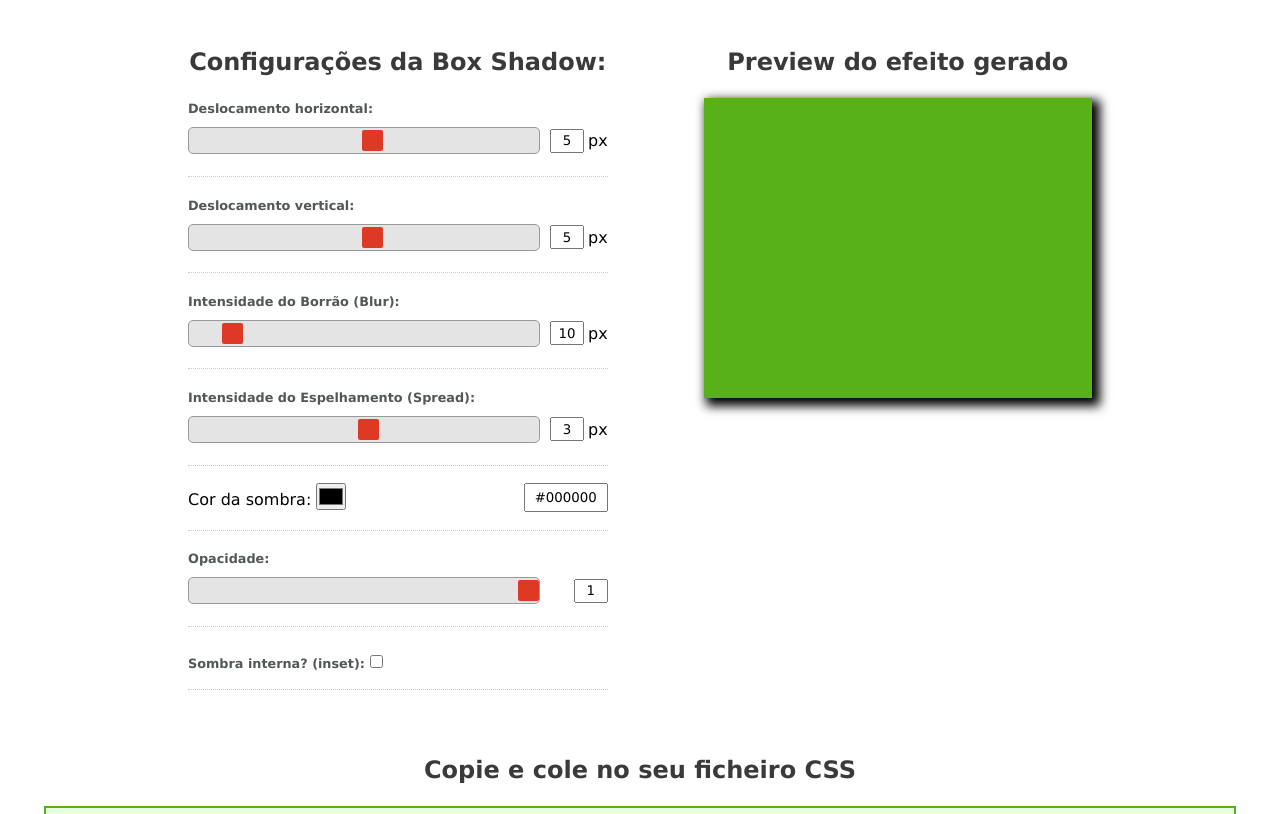
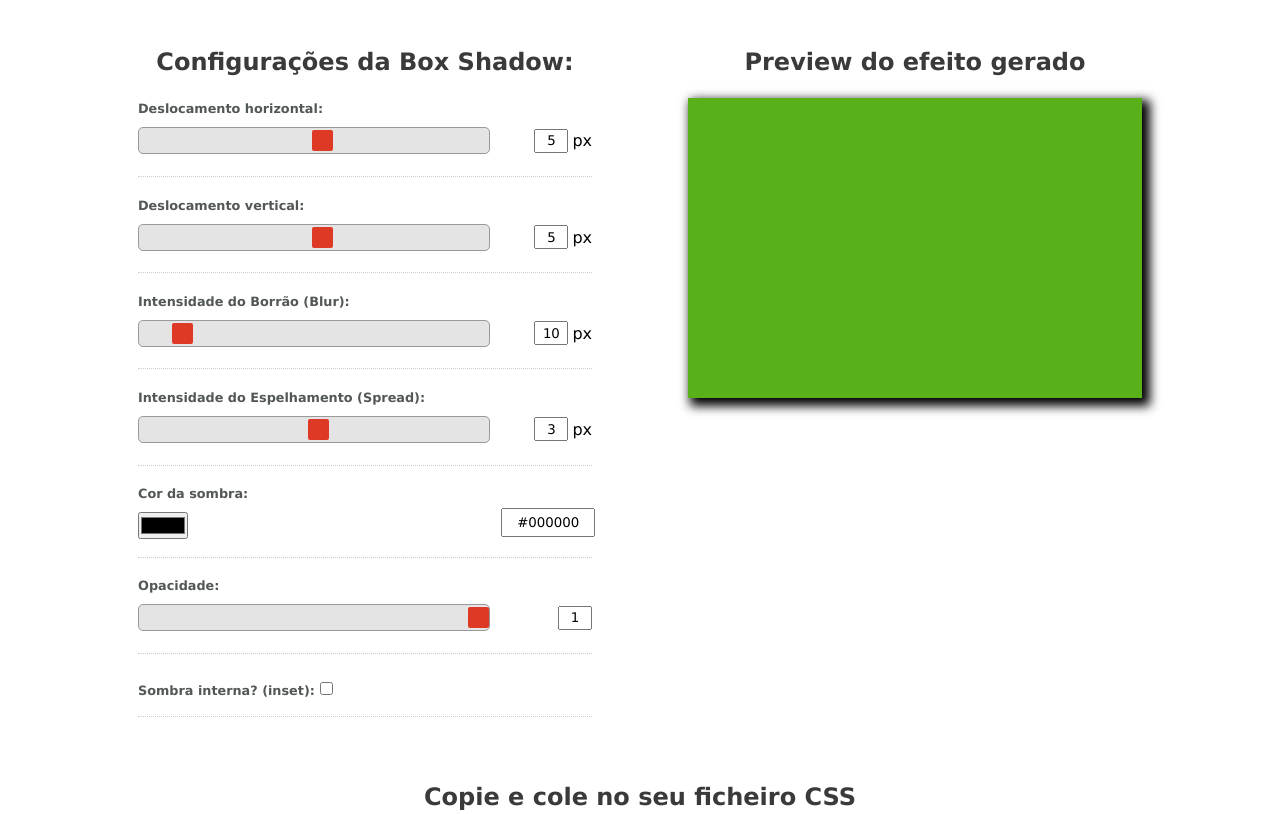
Before and after one commit to amac81/Js-BoxShadow-gen, a plain HTML site: page index.html in a window 1280 px wide. Shown: the top 814 px of the page. Drawn offline with Linux system fonts and the light colour scheme.

Commit message:
Css update - shadow color input

```diff
--- a/css/styles.css
+++ b/css/styles.css
@@ -18,7 +18,7 @@ input {text-align: center;}
 
 #box-shadow-generator {
     display: flex;
-    max-width: 1000px;
+    max-width: 1100px;
     margin: 0 auto;
 }
 
@@ -29,13 +29,7 @@ input {text-align: center;}
 }
 
 /* Controls */
-.form-control {
-    display: flex;
-    padding-bottom: 1.1rem;
-    margin-bottom: 1.1rem;
-    border-bottom: 1px dotted #ccc;
-}
-
+.form-control,
 .form-control-color {
     display: flex;
     padding-bottom: 1.1rem;
@@ -44,19 +38,21 @@ input {text-align: center;}
 }
 
 .range-input-color {
-    flex-direction: column;
     min-width: 80%;
  }
 
  .range-input-color input {
-    width: 30px;
+    display: flex;
+    width: 50px;
  }
 
-.range-input input {
+.range-input input,
+.range-input-color input {
    margin-top: 10px;
 }
 
-.range-input label {
+.range-input label,
+.range-input-color label {
     font-size: 0.8rem;
     font-weight: bold;
     color:#525855;
@@ -94,7 +90,11 @@ input {text-align: center;}
 }
 
 .reference-input-color input{
+    display: flex;
+    align-items: center;
     height: 25px;
+    width: 90px;
+    margin-top: 25px;
 }
 
 .form-control input[type="text"] {
@@ -110,7 +110,7 @@ input {text-align: center;}
 }
 
 #color-value{
-   width: 80px;
+
 }
 
 
@@ -139,7 +139,7 @@ input {text-align: center;}
  #rules-area {
     background-color: rgb(230, 255, 221);
     padding:1.1rem;
-    max-width: 90%;
+    max-width: 50%;
     margin: 0 auto;
     border: 2px solid #58b118;
  }
```
